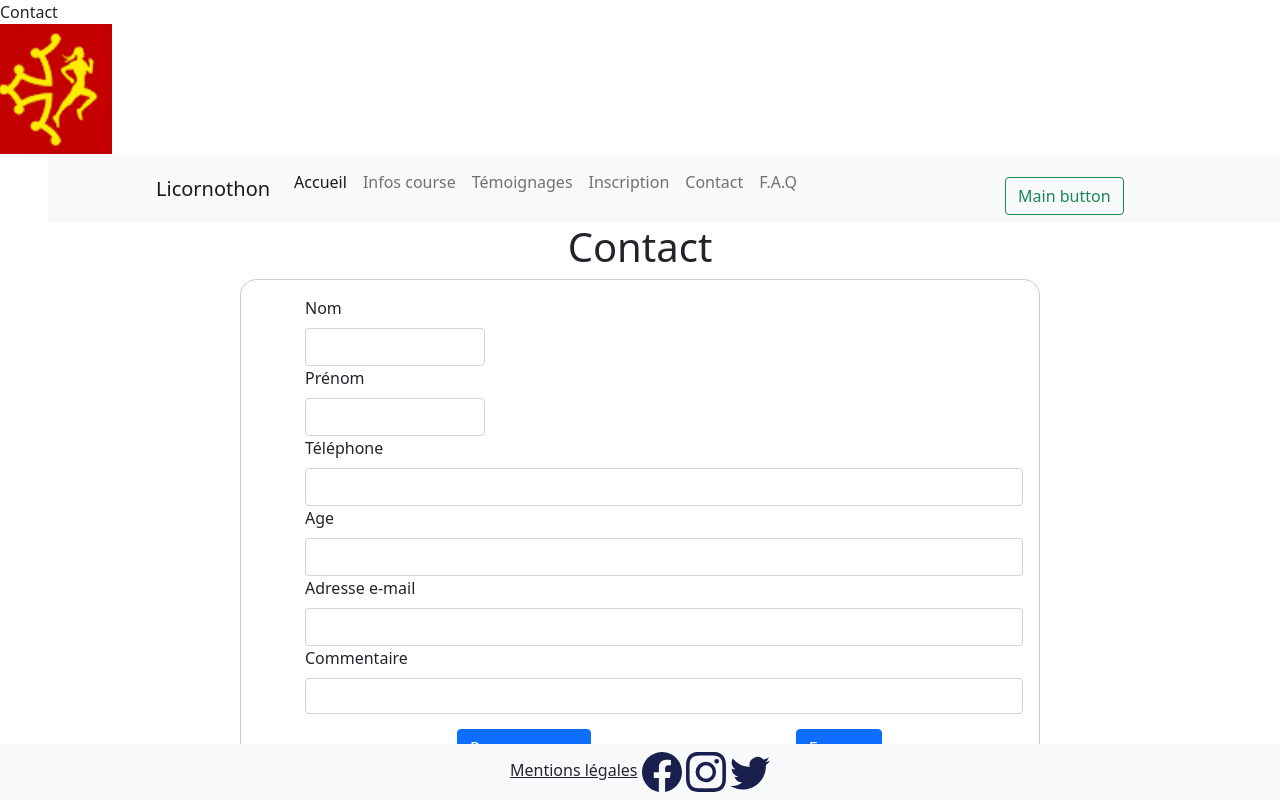
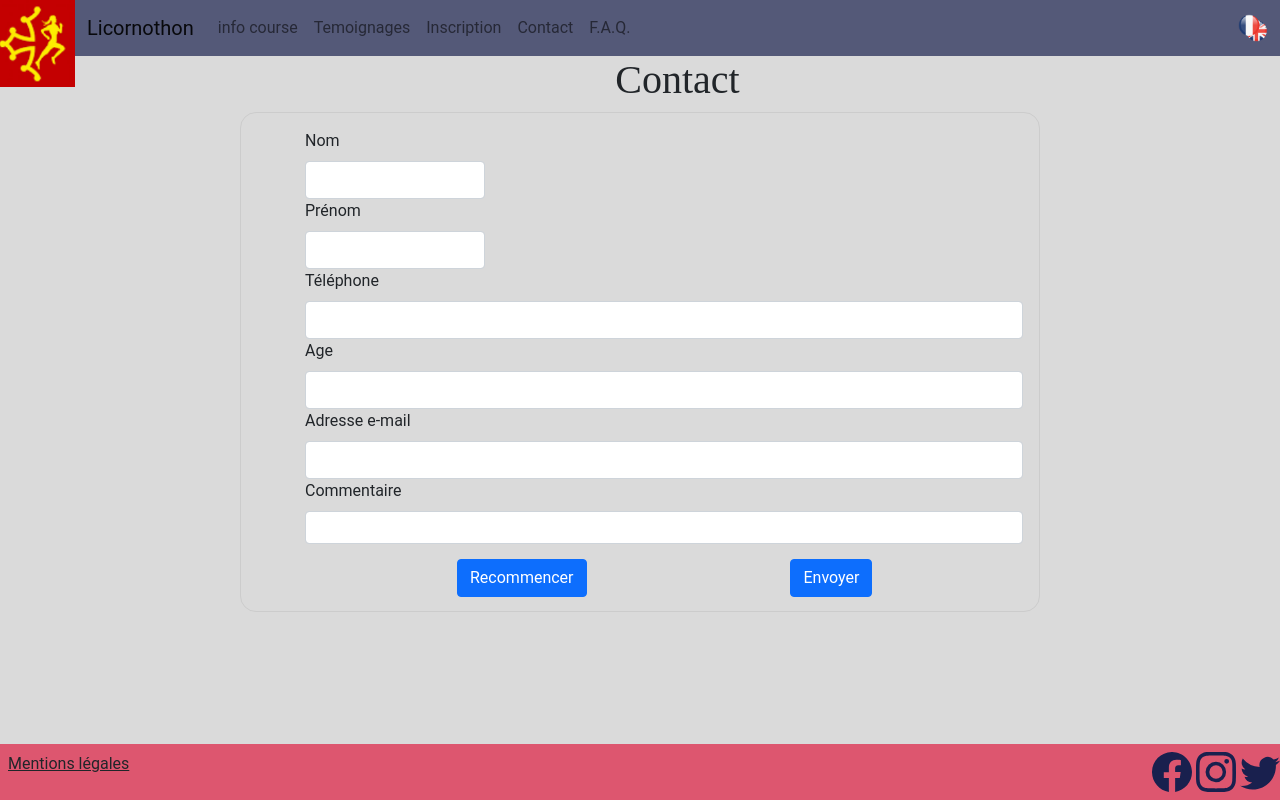
Before and after one commit to Talicke/licornauton, a plain HTML site: page Contact.html in a window 1280 px wide. Drawn offline with nearby package versions, Linux system fonts and the light colour scheme; files that its build step writes are made by us from their sources; a web font is replaced by a local one.

Commit message:
AAAAAAAAAAAAAAAAH

```diff
--- a/Contact.html
+++ b/Contact.html
@@ -6,30 +6,45 @@
     <meta name="viewport" content="width=device-width, initial-scale=1.0">
     <link href="https://cdn.jsdelivr.net/npm/bootstrap@5.1.3/dist/css/bootstrap.min.css" rel="stylesheet" integrity="sha384-1BmE4kWBq78iYhFldvKuhfTAU6auU8tT94WrHftjDbrCEXSU1oBoqyl2QvZ6jIW3" crossorigin="anonymous">
     <link rel="stylesheet" href="css_marathon.css">
-    <link rel="stylsheet" href="style.css"
+    <link rel="stylesheet" href="style.css">
     <title>Contact</title>
 </head>
 <body>
     <script src="https://cdn.jsdelivr.net/npm/bootstrap@5.1.3/dist/js/bootstrap.bundle.min.js" integrity="sha384-ka7Sk0Gln4gmtz2MlQnikT1wXgYsOg+OMhuP+IlRH9sENBO0LRn5q+8nbTov4+1p" crossorigin="anonymous"></script>
 
     <header>
-        <img src="img/logo.png">
-        <nav class="navbar navbar-expand-lg navbar-light bg-light ms-5">
-            <div class="container-fluid ms-5">
-                <a class="navbar-brand ms-5" href="#">Licornothon</a>
+        <img src="img/logo.png" class="float-start" width="75">
+    <nav id="nav" class="navbar navbar-expand-lg navbar-light bg-primary">
+            <div class="container-fluid">
+                <div>
+                <a class="navbar-brand" href="index.html">Licornothon</a>
                 <button class="navbar-toggler" type="button" data-bs-toggle="collapse" data-bs-target="#navbarNavAltMarkup" aria-controls="navbarNavAltMarkup" aria-expanded="false" aria-label="Toggle navigation">
                     <span class="navbar-toggler-icon"></span>
                 </button>
+                </div>
                 <div class="collapse navbar-collapse" id="navbarNavAltMarkup">
-                    <div class="navbar-nav text-center">
-                        <a class="nav-link active" aria-current="page" href="#">Accueil</a>
-                        <a class="nav-link" href="#">Infos course</a>
-                        <a class="nav-link" href="#">Témoignages</a>
-                        <a class="nav-link" href="#">Inscription</a>
-                        <a class="nav-link" href="#">Contact</a>
-                        <a class="nav-link" href="#">F.A.Q</a>
-                        <button class="btn btn-outline-success me-2" type="button">Main button</button>
+                    <div class="collapse navbar-collapse" id="navbarNav">
+                        <ul class="navbar-nav">
+                            <li class="nav-item">
+                                <a class="nav-link" href="infocourse.html">info course</a>
+                            </li>
+                            <li class="nav-item">
+                                <a class="nav-link" href="témoiniage.html">Temoignages</a>
+                            </li>
+                            <li class="nav-item">
+                                <a class="nav-link" href="Inscription.html">Inscription</a>
+                            </li>
+                            <li class="nav-item">
+                                <a class="nav-link" href="contact.html">Contact</a>
+                            </li>
+                            <li class="nav-item">
+                                <a class="nav-link" href="FAQ.html">F.A.Q.</a>
+                            </li>
+                        </ul>
                     </div>
+                </div>
+                <div>
+                    <a href="#"><img src="img/drapeaux-francais-anglais-1.png" width="30px"></a>
                 </div>
             </div>
         </nav>
@@ -84,9 +99,11 @@
         </div>
     </form> -->
 
-<footer class="py-2 bg-light fixed-bottom ">
-    <div class="container-fluid text-center">
+    <footer class="py-2 bg-secondary fixed-bottom d-flex justify-content-between">
+        <div class="mx-2" >
             <a class="m-0 text-dark"href="#">Mentions légales</a>
+        </div>
+        <div classe="mx-3">
             <svg xmlns="http://www.w3.org/2000/svg" width="40" height="40" fill="#19204E" class="bi bi-facebook" viewBox="0 0 16 16">
                 <path d="M16 8.049c0-4.446-3.582-8.05-8-8.05C3.58 0-.002 3.603-.002 8.05c0 4.017 2.926 7.347 6.75 7.951v-5.625h-2.03V8.05H6.75V6.275c0-2.017 1.195-3.131 3.022-3.131.876 0 1.791.157 1.791.157v1.98h-1.009c-.993 0-1.303.621-1.303 1.258v1.51h2.218l-.354 2.326H9.25V16c3.824-.604 6.75-3.934 6.75-7.951z"/>
             </svg>
```
Lines whose indentation alone changed are shown as unchanged.
